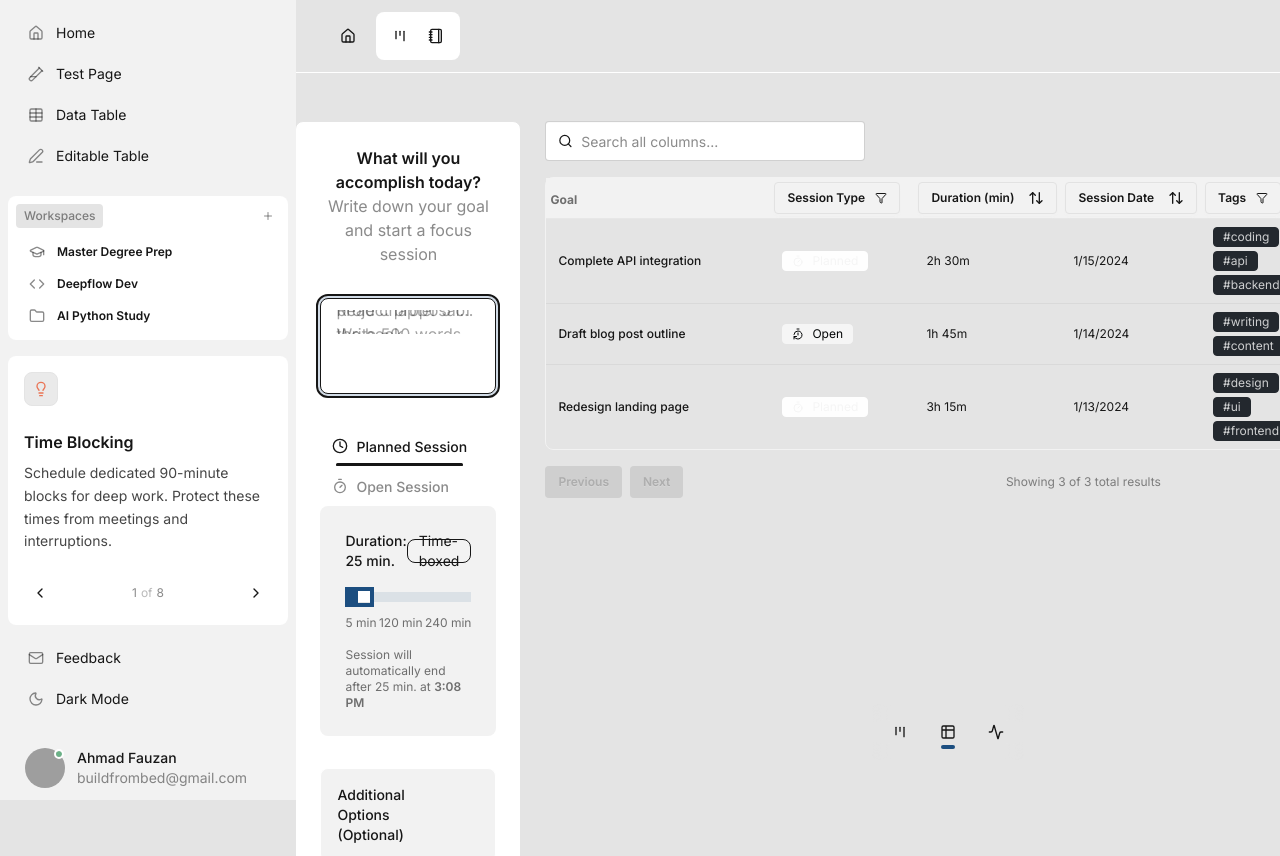
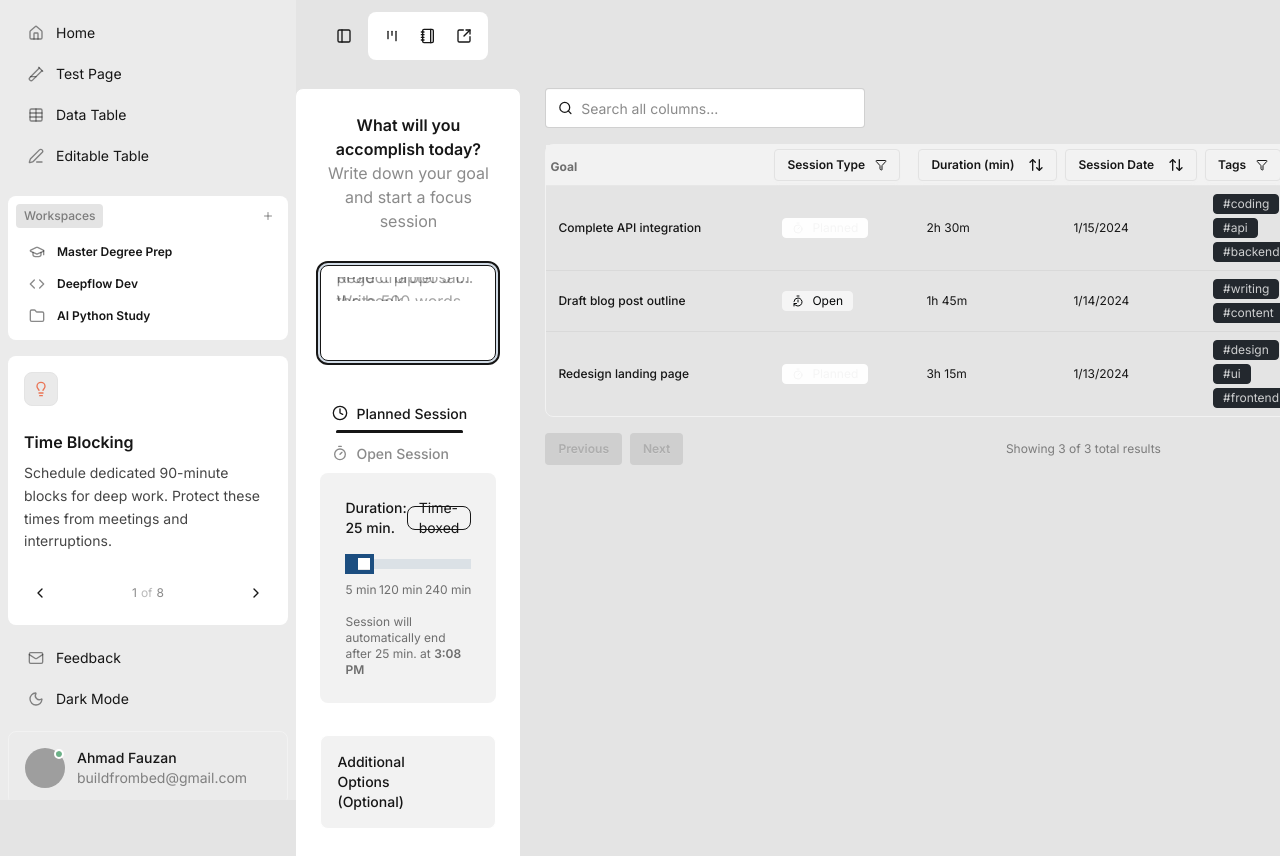
Before and after one commit to vaujan/deepflow, a Next.js app: page / in a window 1280 px wide. Shown: the top 856 px of the page. Built offline with nearby package versions, Linux system fonts and the light colour scheme; grey boxes are pictures that could not be loaded.

Commit message:
improve ui

```diff
--- a/src/app/page.tsx
+++ b/src/app/page.tsx
@@ -13,7 +13,7 @@ export default function Page() {
 			<main className="w-full relative flex flex-col gap-4 flex-1 items-center justify-start">
 				<Header />
 				<div className="flex w-full h-full flex-col">
-					<div className="max-w-8xl items-start justify-center h-full flex gap-6 w-full px-8 py-8">
+					<div className="max-w-8xl items-start justify-center h-full flex gap-6 w-full px-8">
 						<SessionCard />
 						{/* <SessionTable /> */}
 						<DataTable />
@@ -35,9 +35,6 @@ export default function Page() {
 						<div className="w-full h-128 rounded-box bg-base-100 border border-base-100"></div>
 					</div> */}
 				</div>
-				<div className="font-medium sticky w-32 bottom-10">
-					<Dock />
-				</div>
 			</main>
 		</div>
 	);
--- a/src/components/ui/header.tsx
+++ b/src/components/ui/header.tsx
@@ -1,6 +1,12 @@
 "use client";
 
-import { Home, Kanban, Notebook, Menu } from "lucide-react";
+import {
+	Home,
+	Kanban,
+	Notebook,
+	PanelLeft,
+	SquareArrowOutUpRightIcon,
+} from "lucide-react";
 import React from "react";
 import { useSidebar } from "../../contexts/SidebarContext";
 
@@ -10,21 +16,17 @@ export default function Header() {
 	return (
 		<header className="w-full relative flex flex-col gap-4 flex-1 items-center justify-start">
 			<div className="flex w-full h-full flex-col">
-				<div className="max-w-8xl items-start border-b border-base-100 h-full flex gap-6 w-full px-8 py-3">
+				<div className="max-w-8xl items-start h-full flex gap-6 w-full px-8 py-3">
 					<nav className="flex gap-2 items-center">
 						<ul>
 							{/* List goes here */}
 							<li>
 								<button
-									className="btn btn-md btn-square btn-ghost"
+									className="btn btn-sm btn-square btn-ghost"
 									onClick={toggleSidebar}
 									title={isCollapsed ? "Expand sidebar" : "Collapse sidebar"}
 								>
-									{isCollapsed ? (
-										<Menu className="size-4" />
-									) : (
-										<Home className="size-4" />
-									)}
+									<PanelLeft className="size-4" />
 								</button>
 							</li>
 						</ul>
@@ -41,6 +43,12 @@ export default function Header() {
 									<Notebook className="size-4" />
 								</button>
 							</li>
+
+							<li>
+								<button className="btn btn-sm btn-square btn-ghost">
+									<SquareArrowOutUpRightIcon className="size-4" />
+								</button>
+							</li>
 						</ul>
 					</nav>
 				</div>
--- a/src/components/ui/profile.tsx
+++ b/src/components/ui/profile.tsx
@@ -20,7 +20,7 @@ export default function Profile({ isCollapsed = false }: ProfileProps) {
 			onClick={navigateToProfile}
 			className={`transition-all group hover:bg-base-100 rounded-box w-full items-center border-1 border-base-200 flex gap-3 relative cursor-pointer ${
 				isCollapsed
-					? "btn btn-sm btn-ghost btn-square justify-center px-2 py-2"
+					? "btn btn-ghost btn-square justify-center px-2 py-2"
 					: "px-4 py-4"
 			}`}
 			title={isCollapsed ? "Profile" : undefined}
--- a/src/components/ui/sidebar.tsx
+++ b/src/components/ui/sidebar.tsx
@@ -80,8 +80,10 @@ export default function Sidebar() {
 				></label>
 
 				<div
-					className={`bg-base-200 text-base-content min-h-full transition-all duration-300 ease-in-out ${
-						isCollapsed ? "w-16" : "w-74"
+					className={`text-base-content min-h-full transition-all duration-300 ease-in-out ${
+						isCollapsed
+							? "w-16 border-r-1 border-base-100"
+							: "bg-base-200/50 w-74"
 					} flex flex-col`}
 				>
 					{/* Navigation Menu */}
```
